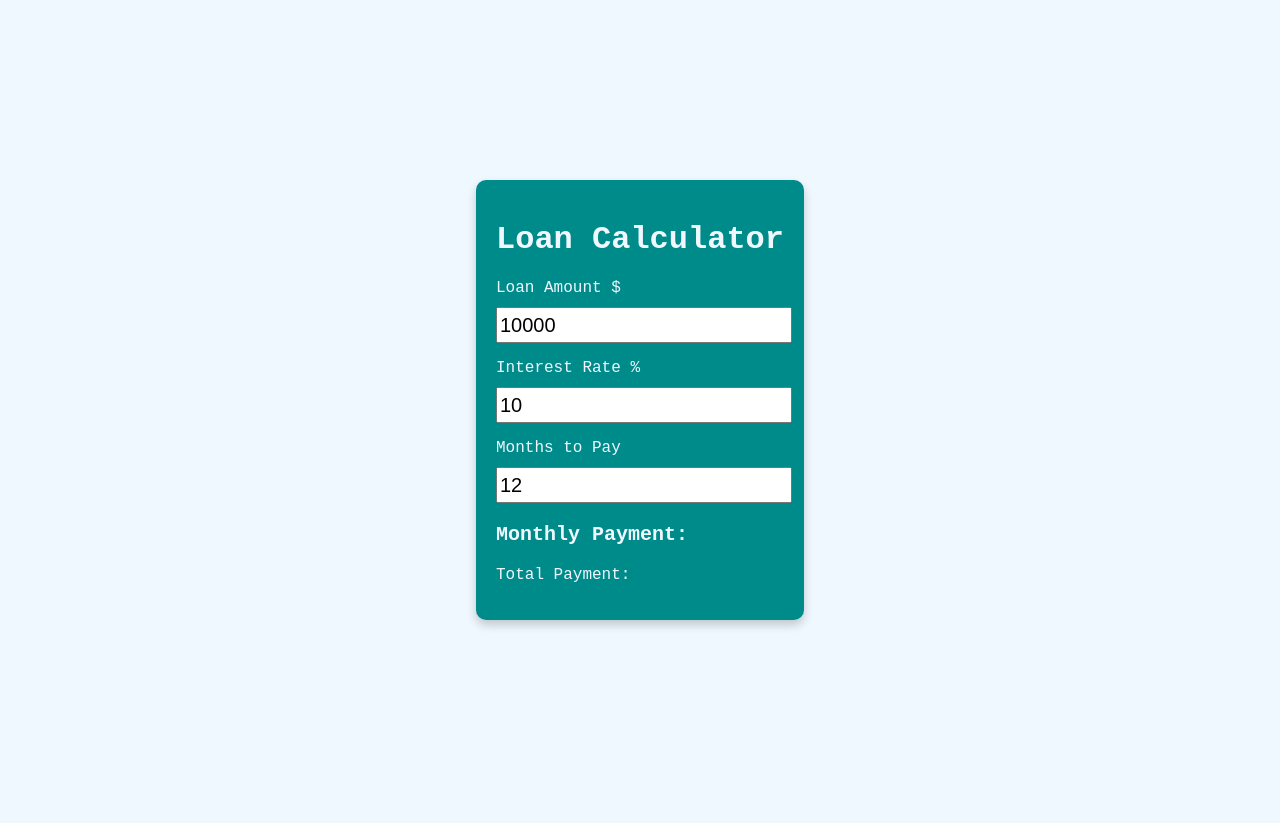
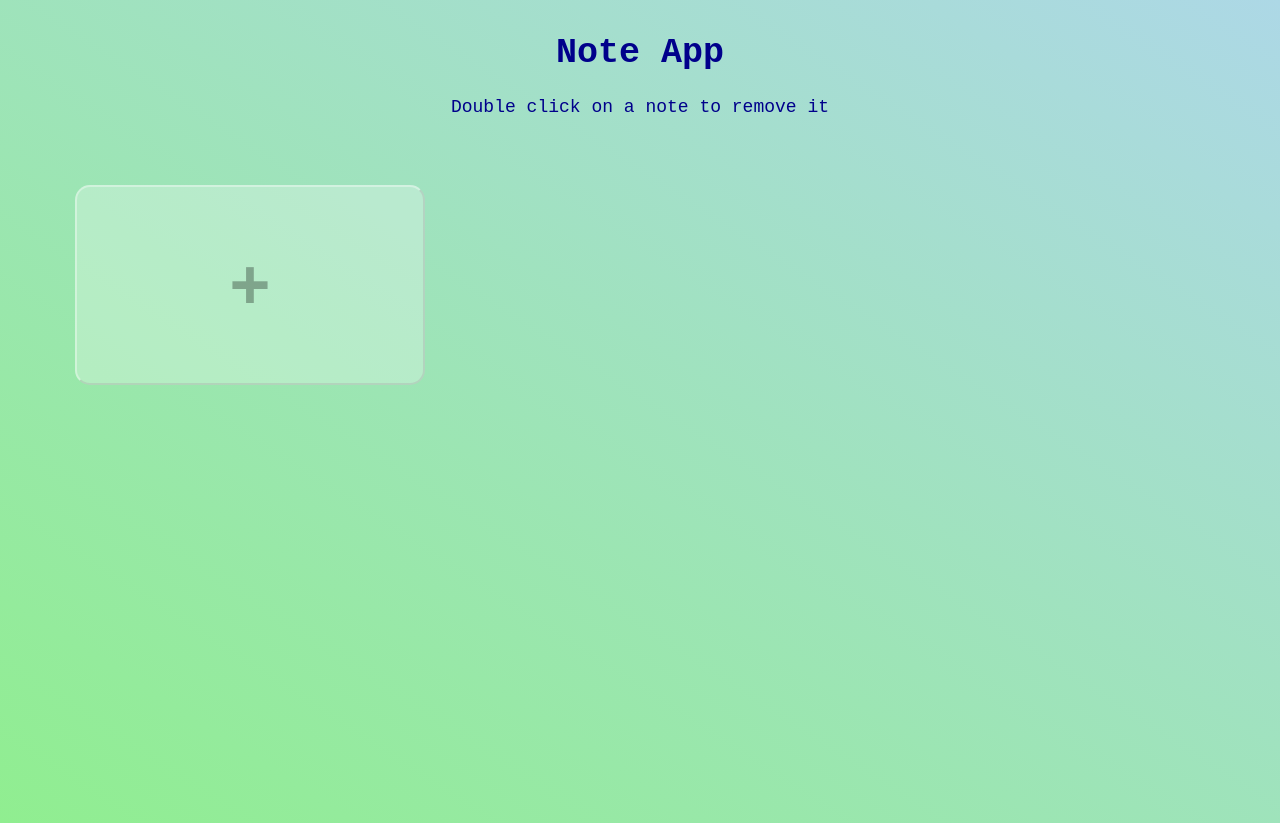
Before and after one commit to maggipawar/Javascript_Projects_Only, a plain HTML site: page index.html in a window 1280 px wide. Before the commit the page ends 800 px from the top, so only its background shows below. Drawn offline with Linux system fonts and the light colour scheme.

Commit message:
Note App project done

```diff
--- a/index.html
+++ b/index.html
@@ -4,56 +4,14 @@
     <meta charset="UTF-8" />
     <meta http-equiv="X-UA-Compatible" content="IE=edge" />
     <meta name="viewport" content="width=device-width, initial-scale=1.0" />
-    <title>Loan Calculator</title>
-    <link rel="stylesheet" href="style.css" />
-  </head>
+    <title>Note App</title></head
+  ><link rel="stylesheet" href="style.css" />
   <body>
-    <div class="container">
-      <h1 class="heading">Loan Calculator</h1>
-      <p>
-        Loan Amount $
-        <input
-          onchange="calculateLoan()"
-          class="input"
-          type="number"
-          name=""
-          id="loan-amount"
-          min="1"
-          max="500000"
-          value="10000"
-        />
-      </p>
-      <p>
-        Interest Rate %
-        <input
-          onchange="calculateLoan()"
-          class="input"
-          type="number"
-          name=""
-          id="interest-rate"
-          min="0"
-          max="100"
-          value="10"
-          step=".1"
-        />
-      </p>
-      <p>
-        Months to Pay
-        <input
-          onchange="calculateLoan()"
-          class="input"
-          type="number"
-          name=""
-          id="months-to-pay"
-          min="6"
-          max="48"
-          value="12"
-        />
-      </p>
-      <p class="payment" id="payment">Monthly Payment:</p>
-      <p id="total-payment">Total Payment:</p>
+    <h1 class="heading">Note App</h1>
+    <p class="info-text">Double click on a note to remove it</p>
+    <div class="app" id="app">
+      <button class="btn" id="btn">+</button>
     </div>
-
     <script src="index.js"></script>
   </body>
 </html>
--- a/index.js
+++ b/index.js
@@ -1,21 +1,61 @@
-function calculateLoan() {
-  const loanAmountValue = document.getElementById("loan-amount").value;
-  const interestRateValue = document.getElementById("interest-rate").value;
-  const monthsToPayValue = document.getElementById("months-to-pay").value;
+const btnEl = document.getElementById("btn");
+const appEl = document.getElementById("app");
 
-  const interest =
-    (loanAmountValue * (interestRateValue * 0.01)) / monthsToPayValue;
-  const monthlyPayment = (
-    loanAmountValue / monthsToPayValue +
-    interest
-  ).toFixed(2);
+getNotes().forEach((note) => {
+  const noteEl = createNoteEl(note.id, note.content);
+  appEl.insertBefore(noteEl, btnEl);
+});
 
-  const totalPayment = (monthlyPayment * monthsToPayValue).toFixed(2);
+function createNoteEl(id, content) {
+  const element = document.createElement("textarea");
+  element.classList.add("note");
+  element.placeholder = "Empty Note";
+  element.value = content;
 
-  document.getElementById(
-    "payment"
-  ).innerHTML = `Monthly Payment: ${monthlyPayment}`;
-  document.getElementById(
-    "total-payment"
-  ).innerHTML = `Total Payable Amount: ${totalPayment}`;
+  element.addEventListener("dblclick", () => {
+    const warning = confirm("Do you want to delete this note?");
+    if (warning) {
+      deleteNote(id, element);
+    }
+  });
+
+  element.addEventListener("input", () => {
+    updateNote(id, element.value);
+  });
+  return element;
 }
+
+function deleteNote(id, element) {
+  const notes = getNotes().filter((note) => note.id != id);
+  saveNote(notes);
+  appEl.removeChild(element);
+}
+
+function updateNote(id, content) {
+  const notes = getNotes();
+  const target = notes.filter((note) => note.id == id)[0];
+  target.content = content;
+  saveNote(notes);
+}
+
+function getNote() {
+  const notes = getNotes();
+  const noteObj = {
+    id: Math.floor(Math.random() * 10000),
+    content: "",
+  };
+  const noteEl = createNoteEl(noteObj.id, noteObj.content);
+  appEl.insertBefore(noteEl, btnEl);
+  notes.push(noteObj);
+  saveNote(notes);
+}
+
+function saveNote(notes) {
+  localStorage.setItem("note-app", JSON.stringify(notes));
+}
+
+function getNotes() {
+  return JSON.parse(localStorage.getItem("note-app") || "[]");
+}
+
+btnEl.addEventListener("click", getNote);
--- a/style.css
+++ b/style.css
@@ -1,32 +1,63 @@
 body {
   margin: 0;
-  padding: 0;
-  display: flex;
-  justify-content: center;
+  background: linear-gradient(to left bottom, lightblue, lightgreen);
   min-height: 100vh;
-  align-items: center;
-  background: aliceblue;
   font-family: "Courier New", Courier, monospace;
 }
-.container {
-  background: darkcyan;
-  color: aliceblue;
+.heading {
+  color: darkblue;
+  text-align: center;
+  font-size: 35px;
+  padding-top: 10px;
+}
+.info-text {
+  color: darkblue;
+  font-size: 18px;
+  text-align: center;
+}
+.app {
+  display: grid;
+  grid-template-columns: repeat(auto-fill, 350px);
+  gap: 40px;
+  justify-content: center;
+  padding: 50px;
+}
+.note {
+  border: none;
+  outline: none;
+  background: rgba(255, 255, 255, 0.2);
+  box-shadow: 0 0 3px rgba(0, 0, 0, 0.3);
+  border-radius: 15px;
+  box-sizing: border-box;
+  height: 200px;
   padding: 20px;
-  border-radius: 10px;
-  box-shadow: 0 5px 10px rgba(0, 0, 0, 0.2);
+  color: darkblue;
+  font-size: 18px;
+  resize: none;
+  font-family: "Courier New", Courier, monospace;
 }
-.container:hover {
-  box-shadow: 10px 10px 10px rgba(0, 0, 0, 0.3);
+.note::placeholder {
+  color: gray;
+  opacity: 40%;
+}
+
+.note:hover,
+.note:focus {
+  box-shadow: 0 0 10px rgba(0, 0, 0, 0.3);
   transition: all 300ms ease-in-out;
-  opacity: 85%;
 }
-.input {
-  width: 100%;
-  font-size: 20px;
-  height: 30px;
-  margin-top: 10px;
+.btn {
+  height: 200px;
+  border-color: rgba(255, 255, 255, 0.37);
+  background: rgba(255, 255, 255, 0.27);
+  border-radius: 15px;
+  font-size: 70px;
+  font-weight: 700;
+  cursor: pointer;
+  color: rgba(0, 0, 0, 0.3);
 }
-.payment {
-  font-weight: 600;
-  font-size: 20px;
+.btn:hover {
+  background: rgba(255, 255, 255, 0.55);
+  color: rgba(0, 0, 0, 0.6);
+  transition: all 300ms ease-in-out;
 }
```
